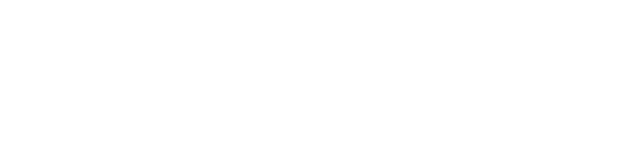
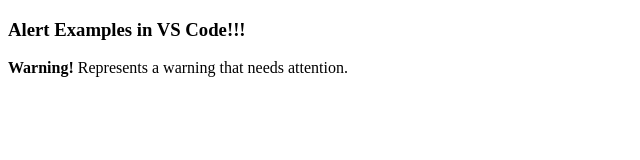
Before and after one commit to IIIIQIIII/MyGitProject_A, a plain HTML site: page index.html in a window 1280 px wide. Shown: the whole page, without its empty margins (0-640 px from the left). Drawn offline with Linux system fonts and the light colour scheme.

Commit message:
Added Features

```diff
--- a/index.html
+++ b/index.html
@@ -1,13 +1,14 @@
 <!DOCTYPE html>
 <html lang="en">
 <head>
-    <title>Alert Examples</title>
+    <title>Alert Examples!!!</title>
     <meta charset="UTF-8">
     <meta http-equiv="X-UA-Compatible" content="IE=edge">
     <meta name="viewport" content="width=device-width, initial-scale=1.0">
     <title>Document</title>
 </head>
 <body>
-
+    <h3>Alert Examples in VS Code!!!</h3>
+    <strong>Warning!</strong> Represents a warning that needs attention.</br>
 </body>
 </html>
```
